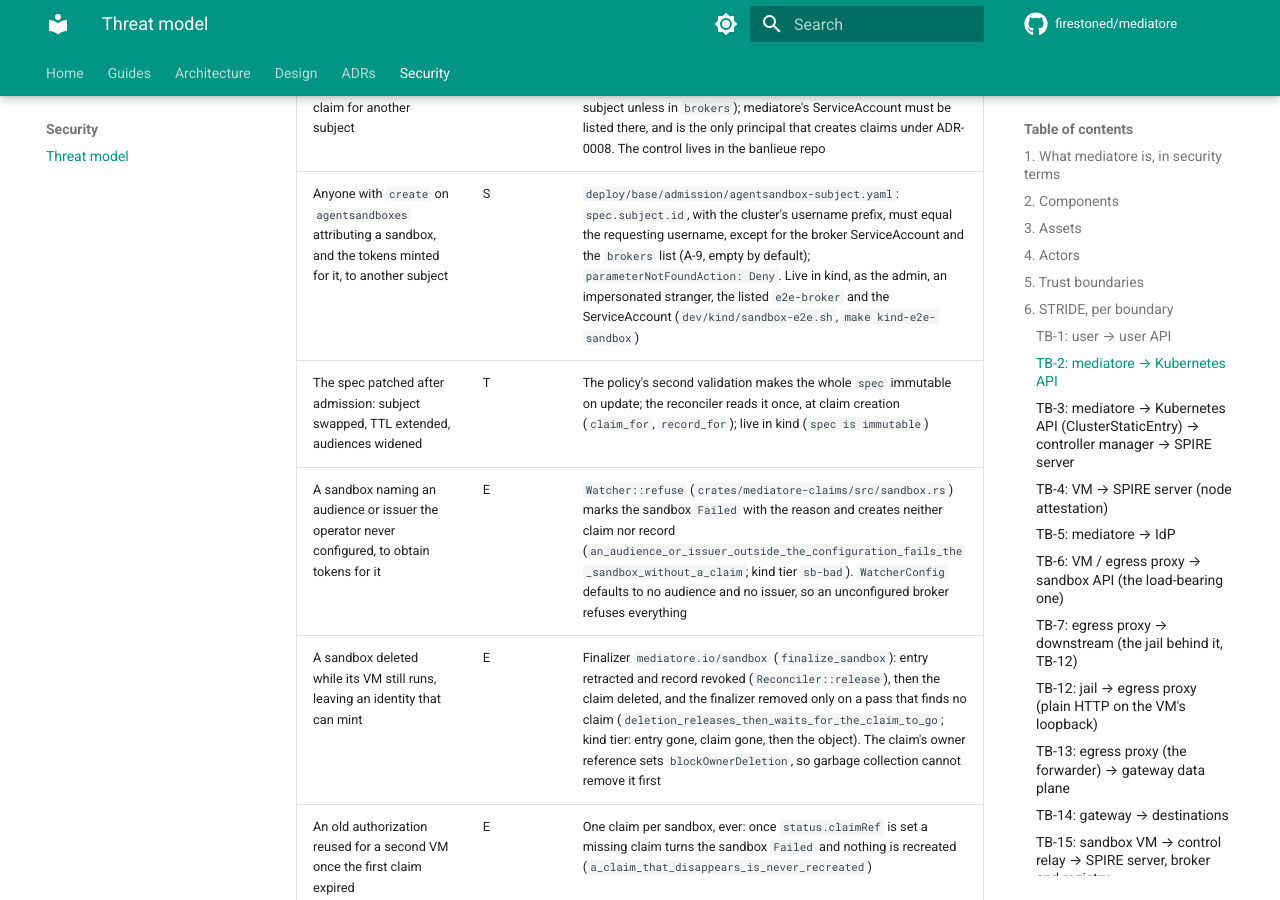
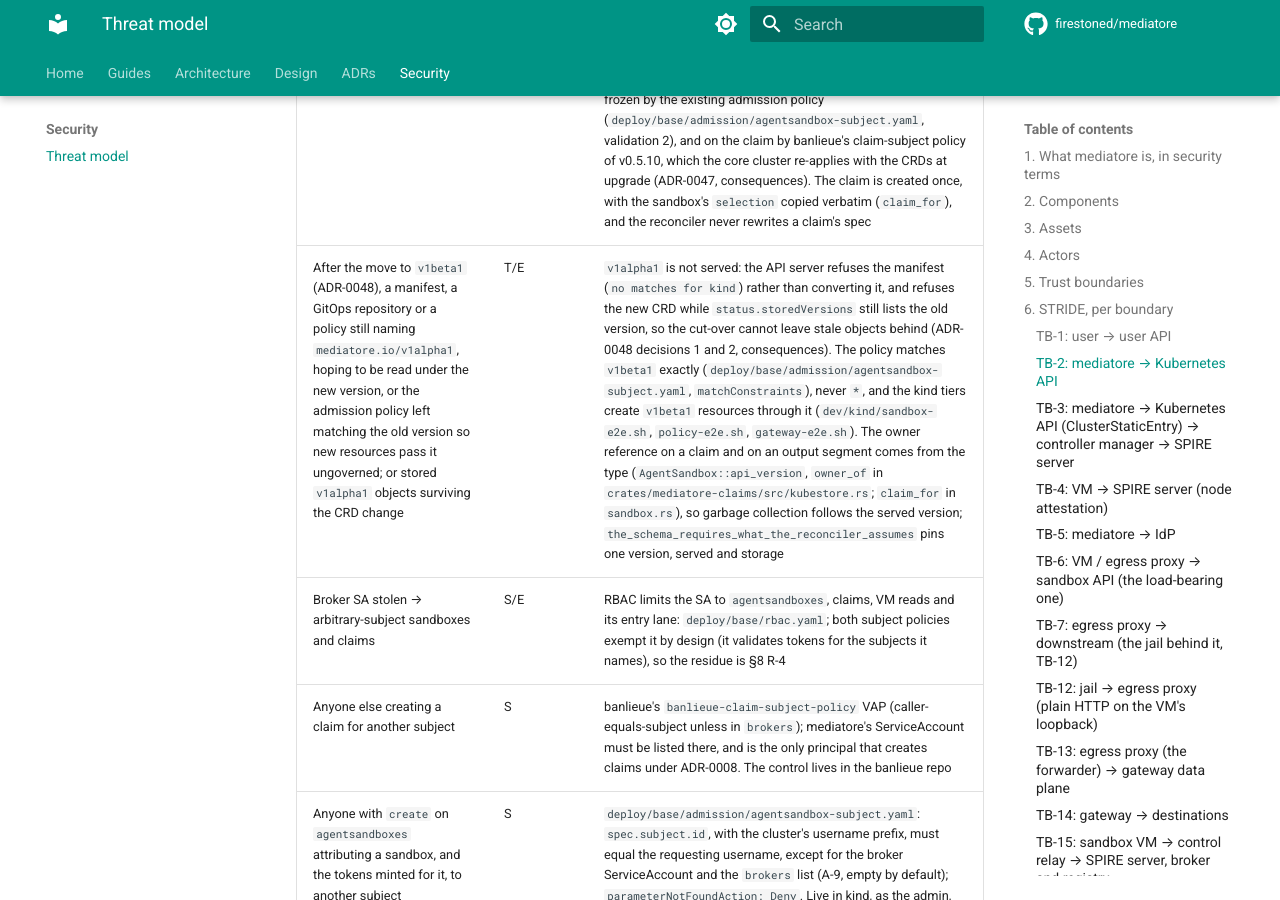
Before and after one commit to firestoned/mediatore, an MkDocs documentation site: the page built from docs/security/threat-model.md, in a window 1280 px wide and 900 px high, scrolled down 37996 px. Built offline with MkDocs 1.6.1 and Material for MkDocs 9.7.7, drawn with Linux system fonts in a browser that asks for light colours; comment, search, counter and statistics services are not loaded; some of the changed text lies outside the part shown.

```diff
--- a/docs/architecture/calm/agentsandbox-stack.calm.json
+++ b/docs/architecture/calm/agentsandbox-stack.calm.json
@@ -190,7 +190,7 @@
       "unique-id": "agentsandbox-agentsandbox-cr",
       "node-type": "data-asset",
       "name": "AgentSandbox",
-      "description": "mediatore.io/v1alpha1, namespaced, reconciled by mediatore (ADR-0008). The request for one sandbox: subject (pinned to the caller at admission), poolRef or poolSelector (exactly one; the selector picks among the namespace's pools, ADR-0044), selection (optional; the strategy banlieue ranks Ready members by, ADR-0047), ttlSeconds, audiences, workload. Never carries a credential. Owns exactly one VirtualMachineClaim; status mirrors the claim plus whether the claim's registration entry is set. Designed, not built (mediatore roadmap 08).",
+      "description": "mediatore.io/v1beta1 (v1alpha1 until ADR-0048, 2026-11-18), namespaced, reconciled by mediatore (ADR-0008). The request for one sandbox: subject (pinned to the caller at admission), poolRef or poolSelector (exactly one; the selector picks among the namespace's pools, ADR-0044), selection (optional; the strategy banlieue ranks Ready members by, ADR-0047), ttlSeconds, audiences, workload. Never carries a credential. Owns exactly one VirtualMachineClaim; status mirrors the claim plus whether the claim's registration entry is set. Designed, not built (mediatore roadmap 08).",
       "metadata": {
         "status": "proposed"
       }
--- a/docs/security/threat-model.md
+++ b/docs/security/threat-model.md
@@ -5,7 +5,7 @@ SPDX-License-Identifier: Apache-2.0
 # Threat Model
 
 > **Status:** Living document. Last full pass **2026-11-18**, against the
-> architecture defined by **ADR-0001 … ADR-0047** (ADR-0009 and ADR-0010 are
+> architecture defined by **ADR-0001 … ADR-0048** (ADR-0009 and ADR-0010 are
 > adopted platform ADRs; ADR-0020 is mediatore's share of ADR-0010's in-guest
 > layer). ADR-0042 is accepted with its implementation deferred and is not modeled. A documentation sweep on 2026-11-17 corrected the control citations to names that exist, removed
 > the database-era rows and sections left from before ADR-0034, withdrew R-10 and revisited R-7, R-13 and
@@ -398,7 +398,15 @@ SPDX-License-Identifier: Apache-2.0
 > [private vulnerability reporting](https://github.com/firestoned/mediatore/security/advisories/new),
 > never this page.
 >
-> The latest pass (2026-11-18) covers ADR-0047, implemented: a sandbox chooses the strategy banlieue picks its
+> The latest pass (2026-11-18, the second that day) covers ADR-0048, implemented: `AgentSandbox` served as
+> `mediatore.io/v1beta1`, the one served and stored version, the schema unchanged under the new name and
+> `v1alpha1` no longer served. No new component, asset, actor or boundary, and the diagram needed no change.
+> TB-2 gains one row: a manifest or policy still naming the old version is refused by the API server, never read
+> under another version; the admission policy matches `v1beta1` exactly; the owner reference the claim and the
+> output segments carry is taken from the type so it cannot drift; the cut-over order (every sandbox gone, the
+> CRD deleted or its stored versions patched, then the base applied) is the ADR's. §7 one item. No new risk.
+>
+> The pass before (2026-11-18) covers ADR-0047, implemented: a sandbox chooses the strategy banlieue picks its
 > member by (`LongestReady`, `MostAvailable`, `Spread`; banlieue ADR-0135), `spec.selection` on the `AgentSandbox`
 > copied verbatim to the claim, `selection` on `POST /v1/claims`, `--strategy` on the CLI, absent kept absent. No new
 > component, asset, actor or boundary, and the diagram needed no change: a strategy reorders the members a request
@@ -714,6 +722,7 @@ the residue is in §8. No boundary carries the marker as of this pass.
 | A sandbox's `poolSelector` matching a pool in another namespace, or every pool of the cluster, so a requester with `create` in one namespace takes a member it has no RBAC on (ADR-0044 decision 6) | E | banlieue matches the selector against `VirtualMachinePool`s in the claim's own namespace only (banlieue ADR-0132 decision 3), and the claim's namespace is the sandbox's (`claim_for`, `crates/mediatore-claims/src/sandbox.rs`); a selector reaches no pool a `poolRef` in that namespace could not already name, so who may claim stays the namespace RBAC question of ADR-0008 decision 5. A sandbox with neither `poolRef` nor `poolSelector`, or both, is refused at admission by the CRD's CEL rule (`deploy/base/crds/mediatore.io_agentsandboxes.yaml`, `x-kubernetes-validations`; `the_schema_requires_what_the_reconciler_assumes`), and the fake front door restates the rule so the e2e suite cannot be more permissive (`validate`, `crates/mediatore-testkit/src/sandboxes.rs`). Both fields are frozen with the rest of the spec by the existing admission policy (`deploy/base/admission/agentsandbox-subject.yaml`, validation 2) |
 | A pool's labels edited to move it into, or out of, the selectors of other people's sandboxes, steering their claims onto a pool of the editor's choosing | T | Editing a pool's labels needs `update` on `virtualmachinepools`, the same verb that edits the pool's template and image, which is strictly more reach (the editor already decides what every member of that pool runs); recorded as such in banlieue ADR-0132 and in ADR-0044, no new power. A sandbox shows the pool it was actually bound from (`status.poolRef`, mirrored from the claim's status, `mirror_status`, `crates/mediatore-claims/src/sandbox.rs`; `the_status_mirrors_the_claim_and_turns_ready_once_the_entry_is_set`), so the choice is auditable after the fact, and the member's attestation (TB-4) and the policy's reach (TB-13, TB-14) do not depend on which pool it came from |
 | A declarative `AgentSandbox` carrying a strategy banlieue does not have, or a strategy edited after the claim was made so the sandbox and the claim disagree (ADR-0047) | T | The CRD's schema lists exactly banlieue's three values, so the API server refuses any other at admission, before the reconciler runs (`deploy/base/crds/mediatore.io_agentsandboxes.yaml`, `spec.selection.strategy` `enum`; `the_schema_requires_what_the_reconciler_assumes`, `crates/mediatore-claims/src/sandbox.rs`; the kind sandbox tier's `sb-pack`, `dev/kind/sandbox-e2e.sh`). The whole spec is frozen by the existing admission policy (`deploy/base/admission/agentsandbox-subject.yaml`, validation 2), and on the claim by banlieue's claim-subject policy of v0.5.10, which the core cluster re-applies with the CRDs at upgrade (ADR-0047, consequences). The claim is created once, with the sandbox's `selection` copied verbatim (`claim_for`), and the reconciler never rewrites a claim's spec |
+| After the move to `v1beta1` (ADR-0048), a manifest, a GitOps repository or a policy still naming `mediatore.io/v1alpha1`, hoping to be read under the new version, or the admission policy left matching the old version so new resources pass it ungoverned; or stored `v1alpha1` objects surviving the CRD change | T/E | `v1alpha1` is not served: the API server refuses the manifest (`no matches for kind`) rather than converting it, and refuses the new CRD while `status.storedVersions` still lists the old version, so the cut-over cannot leave stale objects behind (ADR-0048 decisions 1 and 2, consequences). The policy matches `v1beta1` exactly (`deploy/base/admission/agentsandbox-subject.yaml`, `matchConstraints`), never `*`, and the kind tiers create `v1beta1` resources through it (`dev/kind/sandbox-e2e.sh`, `policy-e2e.sh`, `gateway-e2e.sh`). The owner reference on a claim and on an output segment comes from the type (`AgentSandbox::api_version`, `owner_of` in `crates/mediatore-claims/src/kubestore.rs`; `claim_for` in `sandbox.rs`), so garbage collection follows the served version; `the_schema_requires_what_the_reconciler_assumes` pins one version, served and storage |
 | Broker SA stolen → arbitrary-subject sandboxes and claims | S/E | RBAC limits the SA to `agentsandboxes`, claims, VM reads and its entry lane: `deploy/base/rbac.yaml`; both subject policies exempt it by design (it validates tokens for the subjects it names), so the residue is §8 R-4 |
 | Anyone else creating a claim for another subject | S | banlieue's `banlieue-claim-subject-policy` VAP (caller-equals-subject unless in `brokers`); mediatore's ServiceAccount must be listed there, and is the only principal that creates claims under ADR-0008. The control lives in the banlieue repo |
 | Anyone with `create` on `agentsandboxes` attributing a sandbox, and the tokens minted for it, to another subject | S | `deploy/base/admission/agentsandbox-subject.yaml`: `spec.subject.id`, with the cluster's username prefix, must equal the requesting username, except for the broker ServiceAccount and the `brokers` list (A-9, empty by default); `parameterNotFoundAction: Deny`. Live in kind, as the admin, an impersonated stranger, the listed `e2e-broker` and the ServiceAccount (`dev/kind/sandbox-e2e.sh`, `make kind-e2e-sandbox`) |
@@ -1261,6 +1270,8 @@ is the operator's mirror on the segment and the host table admits its address al
 
 - **A sandbox's selection strategy is one of banlieue's three or the request does not parse, and an absent one is kept absent** (ADR-0047): `SelectionStrategy` with no fallback on the wire (`422`), the CRD's `enum` on `spec.selection.strategy` at admission, the value copied verbatim to the claim, so banlieue's own default and ranking apply and nothing is widened or guessed on the requester's behalf.
 
+- **`AgentSandbox` is `mediatore.io/v1beta1`, the one served and stored version** (ADR-0048): `v1alpha1` is refused by the API server rather than converted, the admission policy matches `v1beta1` exactly, and the owner references are taken from the type.
+
 - **Which namespace a person may claim in is decided by their groups, and nothing is inferred** (ADR-0046): `sandboxes.namespaces` maps a namespace to the groups whose members may create there, matched any-of and exactly by the one function the issuer gate also uses (`groups_intersect`, `crates/mediatore-entra/src/lib.rs`); with the map set there is no default namespace, an omitted `namespace` is `400 namespace_required` and a caller in several namespaces names one (`Namespaces::resolve_for_create`, `crates/mediatore-api/src/lib.rs`); unlisted and unqualified are one `403` on create and one `404` on `GET` and `DELETE`, so the answer is no oracle for which namespaces exist; group membership gates read and delete as well as create, and the subject check still applies after it; the audit line `namespace decision` records subject, issuer, requested and resolved namespace, the decision and the listed group matched, never the caller's group list or a token. The declarative path is not governed by the map (TB-2).
 - **The configuration file fails closed on what it does not know and on a gate not written down** (ADR-0046): `#[serde(deny_unknown_fields)]` on `Config`, every section, `IssuerConfig`, `SessionConfig`, `EntraConfig`, `SandboxesSection` and the namespace entry (`crates/mediatore/src/config.rs`, `crates/mediatore-entra/src/lib.rs`), so a misspelled key is a start error and not a silent default; every issuer carries exactly one of `required_group`, `required_groups` or `allow_any_authenticated: true` (`IssuerConfig::gate`, `Config::check_gates`); `sandboxes.namespaces` empty, an entry with no or empty groups, a duplicate or padded group, a non-RFC 1123 name, or `sandboxes.namespace` beside the map, a map with no `policy.namespaces` listed when a `policy` is set, and a map on a broker with no Kubernetes front (`Config::check_front`) all refuse to start; the issuer-gate `403` no longer prints the required values.
 
@@ -1428,3 +1439,4 @@ is the operator's mirror on the segment and the host table admits its address al
 | 2026-11-17 | Documentation sweep, no ADR | 0001–0046 | No new component, asset, actor or boundary. Every control citation checked against the tree and corrected where the name had drifted (two jail units, one ruleset unit, two authorizer units, the JWKS client's TLS features, the jail's `/proc`, the gateway's non-existent `ENVOY_ALLOW_CONNECT`, A-1's transit signer, R-24's `trust_bundle_url`); the database-era text left from before ADR-0034 removed or rewritten (A-20 and §9 on the `PolicyFloor` resource and RBAC, the §4 store actor, the §7 store bullet, the conformance suite over `MemoryStore` with the Kubernetes store proven in kind, the record as `status.record`); the `502` in §9 corrected to the `500 internal` the code answers; the diagram gains the relay's registry leg and PKI on the OpenBao label; **R-10 withdrawn** (SQLite is gone), **R-7, R-13 and R-24 revisited** (their conditions met: the upstream component applied, the guest's report built, the upstream root live while the pool layer still fetches); ADR-0045 noted in the stamp as proposed and not modeled. |
 | 2026-11-17 | ADR-0045: a sandbox workload's output, redacted in the VM and streamed to its owner, a per-sandbox opt-in (roadmaps 06 and 08) | 0001–0046 | The first workload-produced data to cross TB-6 towards the broker, and the broker a holder of it. **A-27 new** (the stored output); §2 (the guest, both APIs, the store, the jailed workload), §4 (the sandbox user, the jailed workload), the diagram (the store node and the guest edge), the TB-6 and TB-9 bullets and §7 extended. TB-1 gains four rows (owner-only read, fail closed when the store is off, no content in the audit line, the follower bounded), TB-6 four (the node and the opt-in, size and rate, redaction in the VM, idempotent delivery with counted loss), TB-9 three (Secrets not the resource, retention and garbage collection, two replicas). **R-38 and R-39 new**: redaction is best effort, and a cluster administrator can read the segments. The ADR's stated limits are all here as rows or risks; no unremediated finding. The default is off twice (`workload.logs`, `logs.enabled`), so a deployment that does not turn it on is unchanged |
 | 2026-11-18 | ADR-0047: a sandbox chooses its member by strategy (roadmap 08; consumes banlieue ADR-0135, banlieue-api v0.5.10) | 0001–0047 | No new component, asset, actor or boundary; the diagram unchanged. A strategy reorders the Ready members a request already reaches, inside its pools and namespace. TB-1 gains two rows (an unknown strategy refused as a parse error, never defaulted; a requester steering placement or learning where others run), TB-2 one row (the schema's `enum` and the frozen spec on the declarative path; banlieue's v0.5.10 admission policy on the claim), §7 one item. The `AgentSandbox` CRD gains `spec.selection`; `deploy/base/crds/` re-rendered. The outcome is not mirrored into the sandbox's status (decision 5); the kind sandbox tier gains the strategy sandbox and the refused `Pack` |
+| 2026-11-18 | ADR-0048: AgentSandbox served as v1beta1 (roadmap 08) | 0001–0048 | No new component, asset, actor or boundary; the diagram unchanged. The schema is the `v1alpha1` one under the new name; `v1alpha1` is not served and nothing long-lived exists to convert (a sandbox lives its TTL and the retention window). TB-2 gains one row (the old version refused, the policy matching `v1beta1` exactly, the stored-versions guard on the cut-over, owner references from the type), §7 one item. `deploy/base/crds/` and the admission policy re-rendered; the kind tiers' manifests moved |
--- a/mkdocs.yml
+++ b/mkdocs.yml
@@ -215,5 +215,6 @@ nav:
       - "ADR-0045: A sandbox workload's output, redacted in the VM and streamed to its owner": adr/0045-a-sandbox-workloads-output-streamed-to-its-owner.md
       - "ADR-0046: Who may claim: a list of groups, and a mapping from namespaces to groups": adr/0046-who-may-claim-a-list-of-groups-and-a-namespace-to-groups-mapping.md
       - "ADR-0047: A sandbox chooses its member by strategy": adr/0047-a-sandbox-chooses-its-member-by-strategy.md
+      - "ADR-0048: AgentSandbox is served as v1beta1": adr/0048-agentsandbox-served-as-v1beta1.md
   - Security:
       - Threat model: security/threat-model.md
```
Also changed, not shown: README.md (+1 -0 lines), ROADMAPS.md (+1 -1 lines), docs/adr/0008-agentsandbox-crd-owned-by-mediatore.md (+4 -2 lines), docs/adr/0048-agentsandbox-served-as-v1beta1.md (added, +84 -0 lines), docs/guides/requesting-a-sandbox.md (+3 -2 lines), .github/community/08-agentsandbox-crd.md, docs/architecture/calm/architecture.json, 9 other files.
